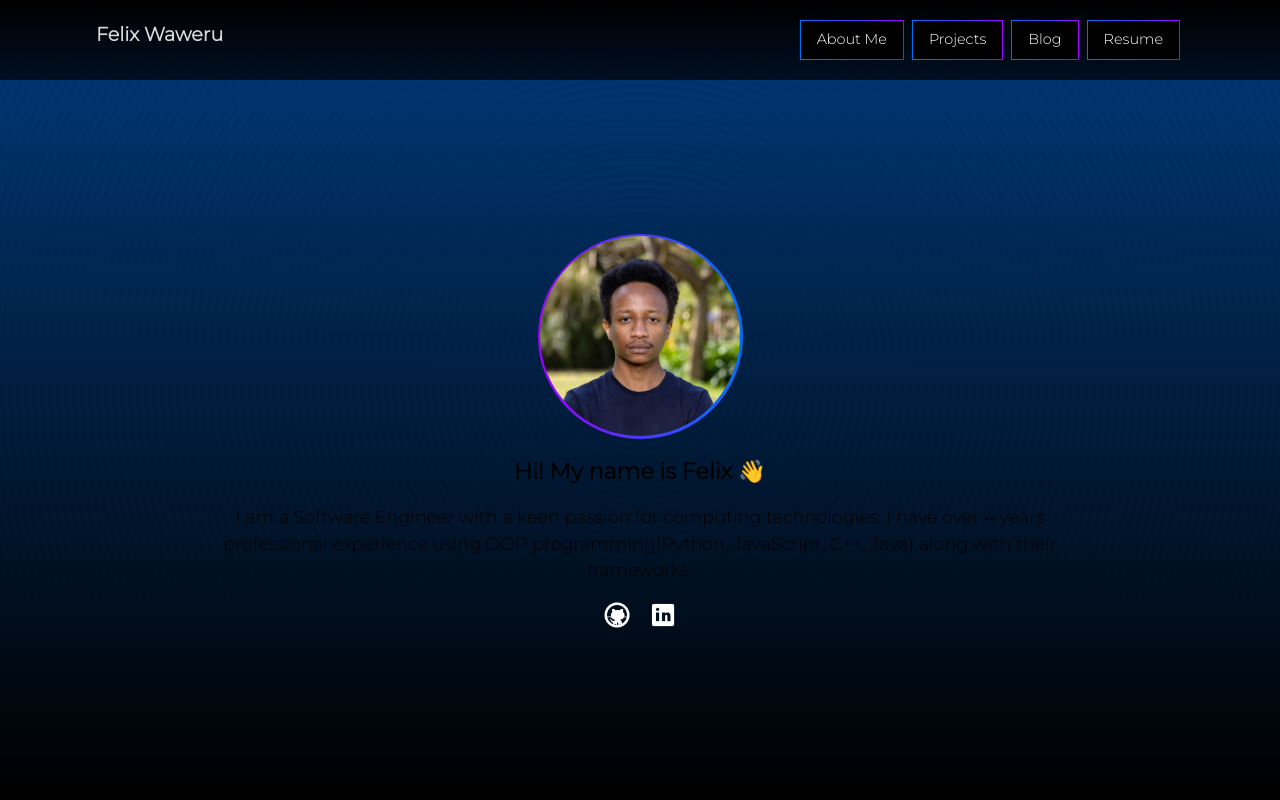
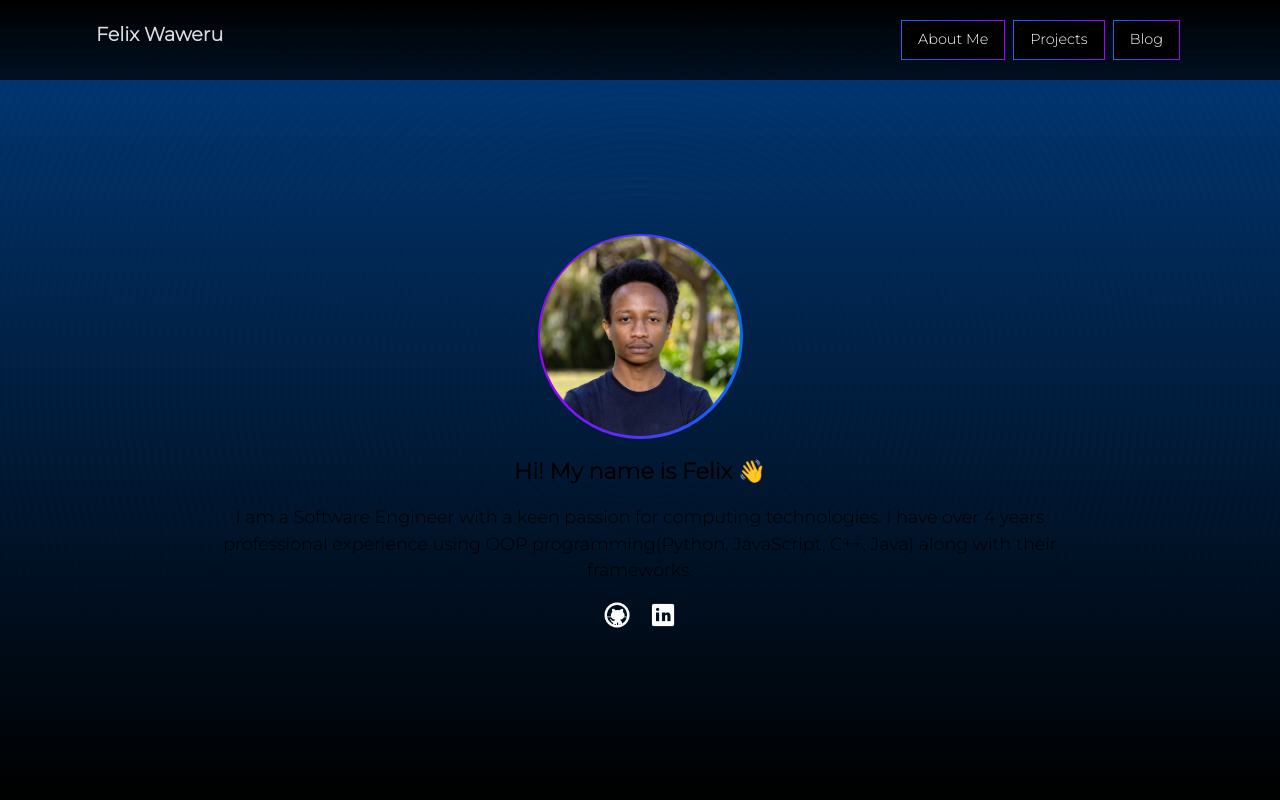
Before and after one commit to FelixWaweru/who-am-i, a Next.js app: page / in a window 1280 px wide. Shown: the top 800 px of the page. Built offline with nearby package versions, Linux system fonts and the light colour scheme.

Commit message:
feat: resume link removed (temp maybe)

```diff
--- a/src/app/components/NavBar.js
+++ b/src/app/components/NavBar.js
@@ -11,7 +11,7 @@ const Navbar = () => {
         <a href="#about" className="mx-1 cta-btn responsive-nav">About Me</a>
         <a href="#projects" className="mx-1 cta-btn responsive-nav">Projects</a>
         <a href="#blog" className="mx-1 cta-btn responsive-nav">Blog</a>
-        <a href="https://drive.google.com/file/d/13Fv6JrZyZPDiNxaNvRSrKDWsaMun3bMp/view?usp=sharing" target="_blank" className="mx-1 cta-btn">Resume</a>
+        {/* <a href="https://drive.google.com/file/d/13Fv6JrZyZPDiNxaNvRSrKDWsaMun3bMp/view?usp=sharing" target="_blank" className="mx-1 cta-btn">Resume</a> */}
       </div>
     </div>
   )
```
